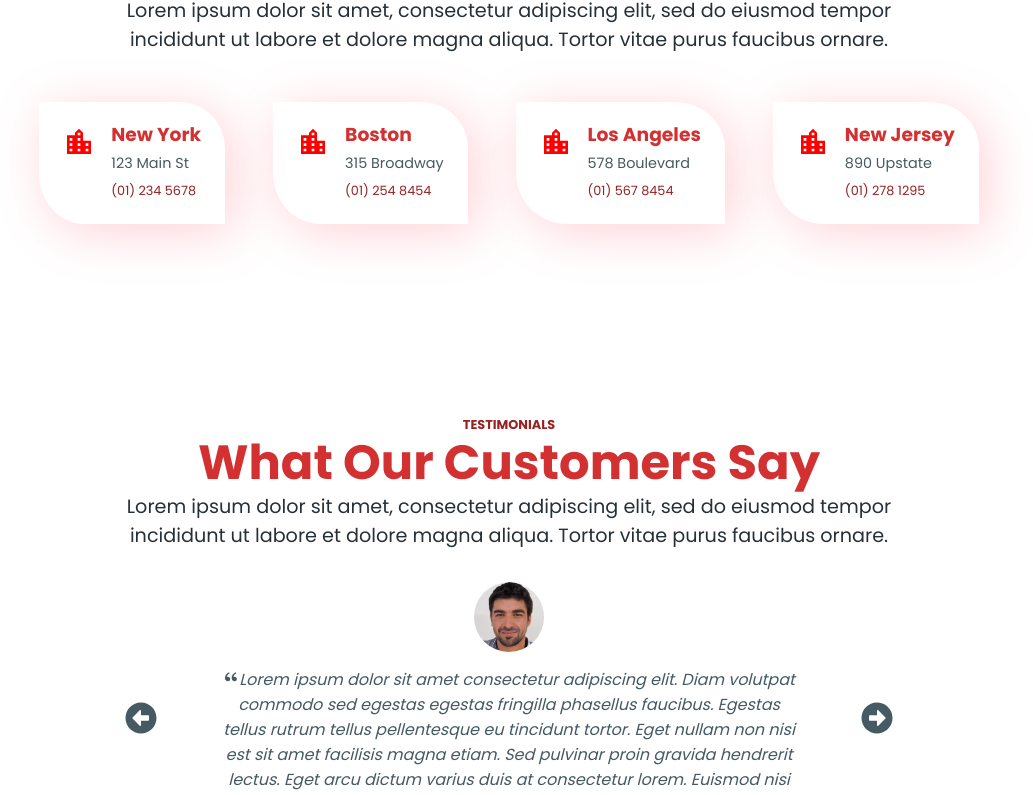
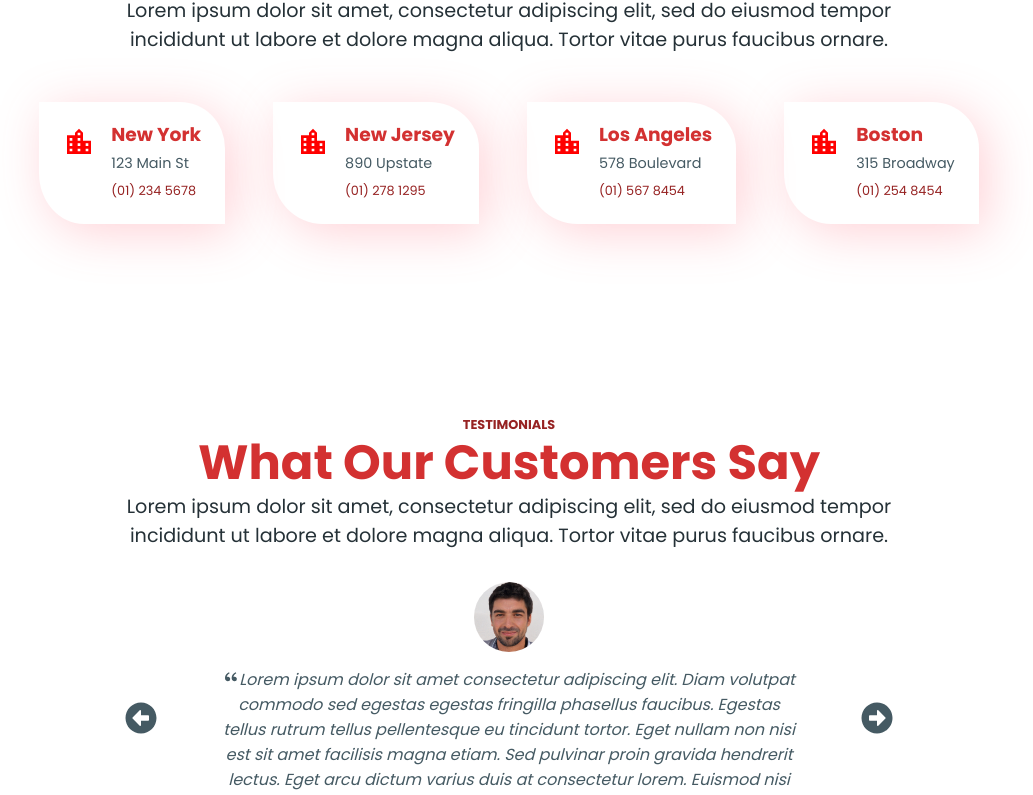
Before and after one commit to zeetaen1989/pizza-delivery, a Next.js app: page / in a window 1280 px wide. Shown: the part 2138-2933 px from the top of the page, without its empty margins (131-1164 px from the left). Built offline with nearby package versions, Linux system fonts and the light colour scheme; no server answers; the database is empty; a web font is replaced by a local one.

Commit message:
refactor: data modified

```diff
--- a/data/location-data.js
+++ b/data/location-data.js
@@ -8,10 +8,10 @@ export const ourLocation = [
   },
   {
     id: 2,
-    street: "315 Broadway",
-    city: "Boston",
-    phone: "(01) 254 8454",
-    map: "https://www.google.com/maps/place/Boston,+MA,+USA/@42.3142647,-71.1103696,11z/data=!3m1!4b1!4m5!3m4!1s0x89e3652d0d3d311b:0x787cbf240162e8a0!8m2!3d42.3600825!4d-71.0588801",
+    street: "890 Upstate",
+    city: "New Jersey",
+    phone: "(01) 278 1295",
+    map: "https://www.google.com/maps/place/New+Jersey,+USA/@40.0513939,-76.968038,7z/data=!3m1!4b1!4m5!3m4!1s0x89c0fb959e00409f:0x2cd27b07f83f6d8d!8m2!3d40.0583238!4d-74.4056612",
   },
   {
     id: 3,
@@ -22,9 +22,9 @@ export const ourLocation = [
   },
   {
     id: 4,
-    street: "890 Upstate",
-    city: "New Jersey",
-    phone: "(01) 278 1295",
-    map: "https://www.google.com/maps/place/New+Jersey,+USA/@40.0513939,-76.968038,7z/data=!3m1!4b1!4m5!3m4!1s0x89c0fb959e00409f:0x2cd27b07f83f6d8d!8m2!3d40.0583238!4d-74.4056612",
+    street: "315 Broadway",
+    city: "Boston",
+    phone: "(01) 254 8454",
+    map: "https://www.google.com/maps/place/Boston,+MA,+USA/@42.3142647,-71.1103696,11z/data=!3m1!4b1!4m5!3m4!1s0x89e3652d0d3d311b:0x787cbf240162e8a0!8m2!3d42.3600825!4d-71.0588801",
   },
 ];
```
